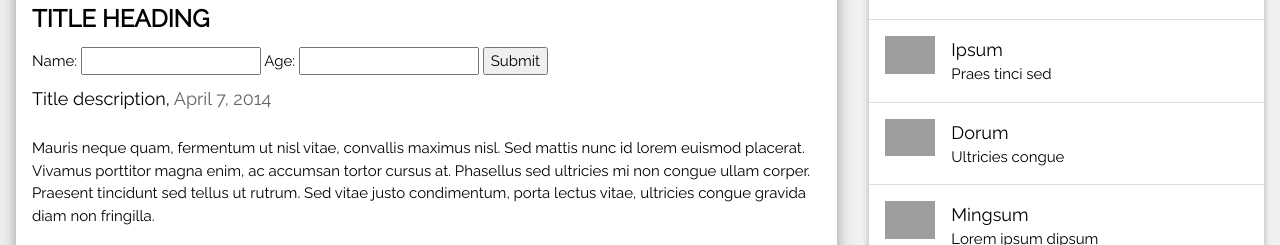
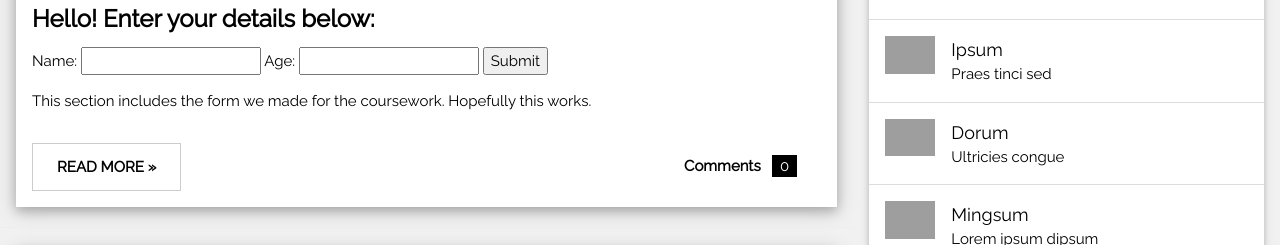
Before and after one commit to daniel7722/SSE-lab2, a Flask app: page / in a window 1280 px wide. Shown: the part 822-1067 px from the top of the page. Run offline with Flask 3, Linux system fonts and the light colour scheme; grey boxes are pictures that could not be loaded.

Commit message:
Changed some text on index page

```diff
--- a/api/templates/index.html
+++ b/api/templates/index.html
@@ -18,8 +18,8 @@ and is wrapped around the whole page content, except for the footer in this exam
 
 <!-- Header -->
 <header class="w3-container w3-center w3-padding-32">
-  <h1><b>MY LAB</b></h1>
-  <p>Welcome to the lab of <span class="w3-tag">daniel</span></p>
+	<h1><b>BEST SSE LAB</b></h1>
+  <p>Welcome to the lab of <span class="w3-tag">Daniel and Raj</span></p>
 </header>
 
 <!-- Grid -->
@@ -29,9 +29,9 @@ and is wrapped around the whole page content, except for the footer in this exam
 <div class="w3-col l8 s12">
   <!-- Blog entry -->
   <div class="w3-card-4 w3-margin w3-white">
-    <img src="/w3images/woods.jpg" alt="Nature" style="width:100%">
+    <img src="/w3images/woods.jpg" alt="" style="width:100%">
     <div class="w3-container">
-      <h3><b>TITLE HEADING</b></h3>
+      <h3><b>Hello! Enter your details below:</b></h3>
       <form action="/submit" method="post">
 	<label for="namefield">Name:</label>
 	<input type="text" id="namefield" name="name">
@@ -39,12 +39,10 @@ and is wrapped around the whole page content, except for the footer in this exam
 	<input type="number" id="agefield" name="age">
 	<input type="submit" value="Submit">
       </form>
-      <h5>Title description, <span class="w3-opacity">April 7, 2014</span></h5>
-    </div>
+	</div>
 
     <div class="w3-container">
-      <p>Mauris neque quam, fermentum ut nisl vitae, convallis maximus nisl. Sed mattis nunc id lorem euismod placerat. Vivamus porttitor magna enim, ac accumsan tortor cursus at. Phasellus sed ultricies mi non congue ullam corper. Praesent tincidunt sed
-        tellus ut rutrum. Sed vitae justo condimentum, porta lectus vitae, ultricies congue gravida diam non fringilla.</p>
+      <p>This section includes the form we made for the coursework. Hopefully this works.</p>
       <div class="w3-row">
         <div class="w3-col m8 s12">
           <p><button class="w3-button w3-padding-large w3-white w3-border"><b>READ MORE »</b></button></p>
```
